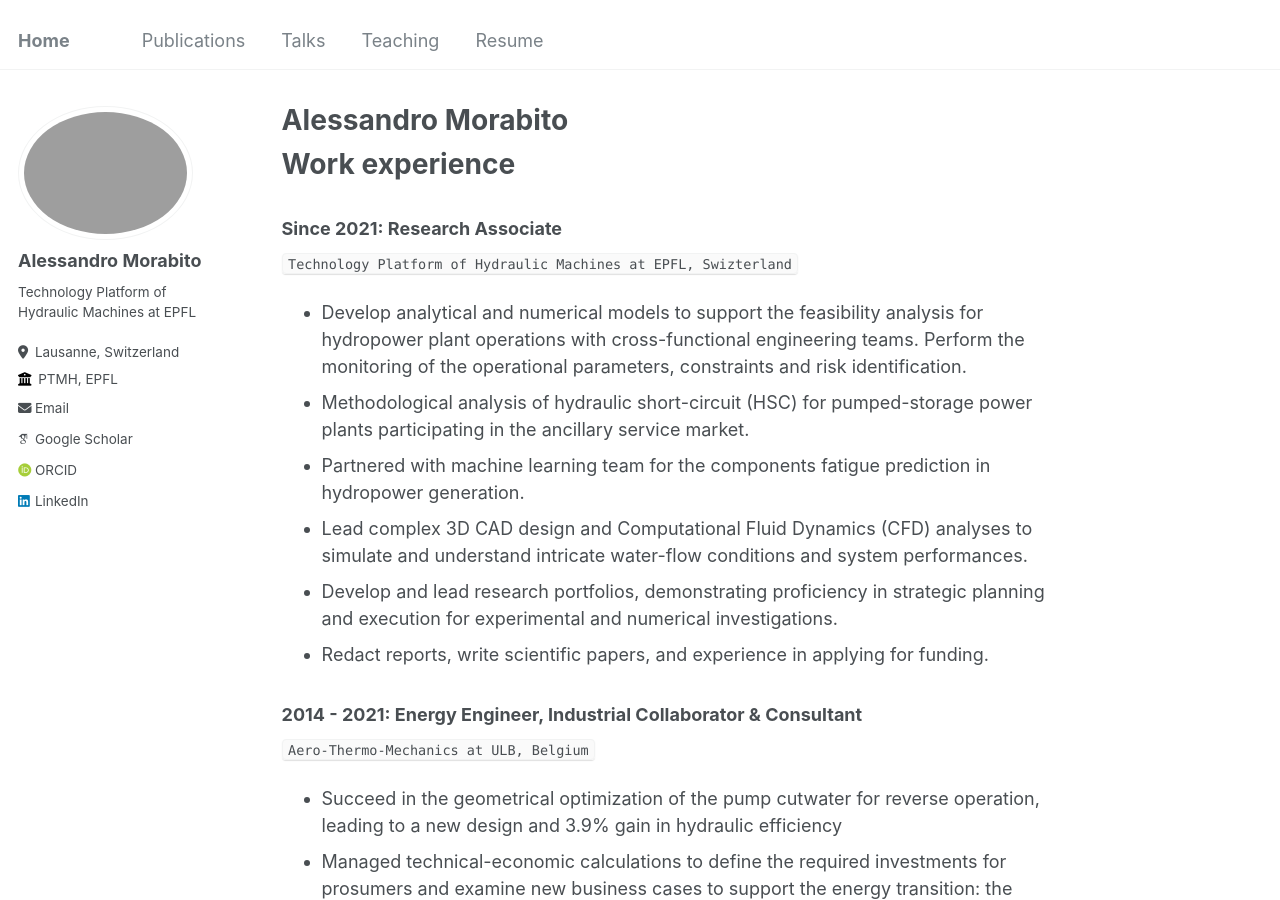
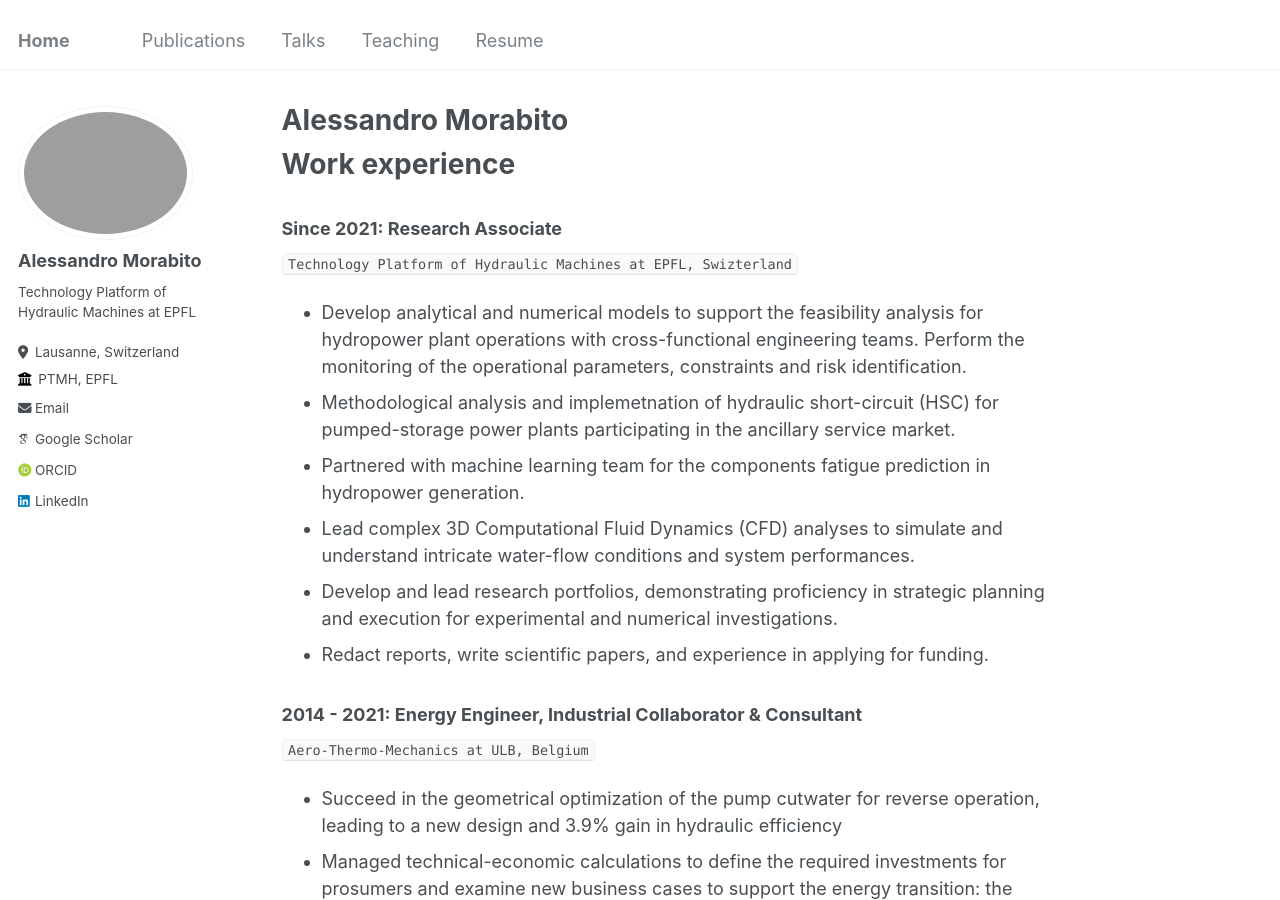
Before and after one commit to morabito-a/info, a Jekyll site: the page built from _pages/about.md, in a window 1280 px wide and 900 px high. Built offline with Jekyll 4.4.1, drawn with Linux system fonts in a browser that asks for light colours; some web fonts are replaced.

Commit message:
Update about.md

```diff
--- a/_pages/about.md
+++ b/_pages/about.md
@@ -13,12 +13,11 @@ Work experience
 ### Since 2021: **Research Associate**
 `Technology Platform of Hydraulic Machines at EPFL, Swizterland`
   * Develop analytical and numerical models to support the feasibility analysis for hydropower plant operations with cross-functional engineering teams. Perform the monitoring of the operational parameters, constraints and risk identification.
-  * Methodological analysis of hydraulic short-circuit (HSC) for pumped-storage power plants participating in the ancillary service market.
+  * Methodological analysis and implemetnation of hydraulic short-circuit (HSC) for pumped-storage power plants participating in the ancillary service market.
   * Partnered with machine learning team for the components fatigue prediction in hydropower generation.
-  * Lead complex 3D CAD design and Computational Fluid Dynamics (CFD) analyses to simulate and understand intricate water-flow conditions and system performances.
+  * Lead complex 3D Computational Fluid Dynamics (CFD) analyses to simulate and understand intricate water-flow conditions and system performances.
   * Develop and lead research portfolios, demonstrating proficiency in strategic planning and execution for experimental and numerical investigations.
   * Redact reports, write scientific papers, and experience in applying for funding.
-
 
 ### 2014 - 2021: **Energy Engineer, Industrial Collaborator & Consultant**
 `Aero-Thermo-Mechanics at ULB, Belgium`
```
